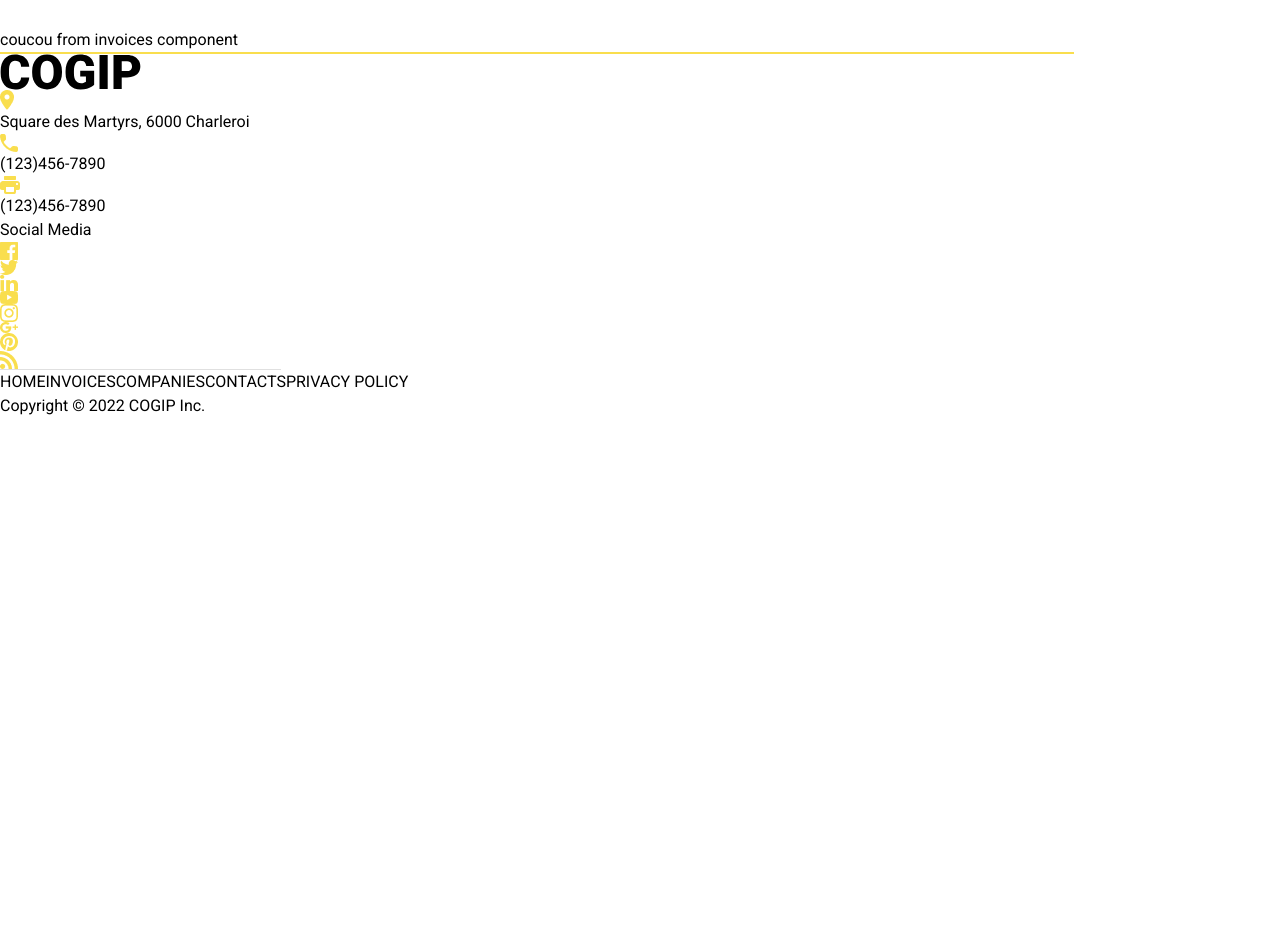
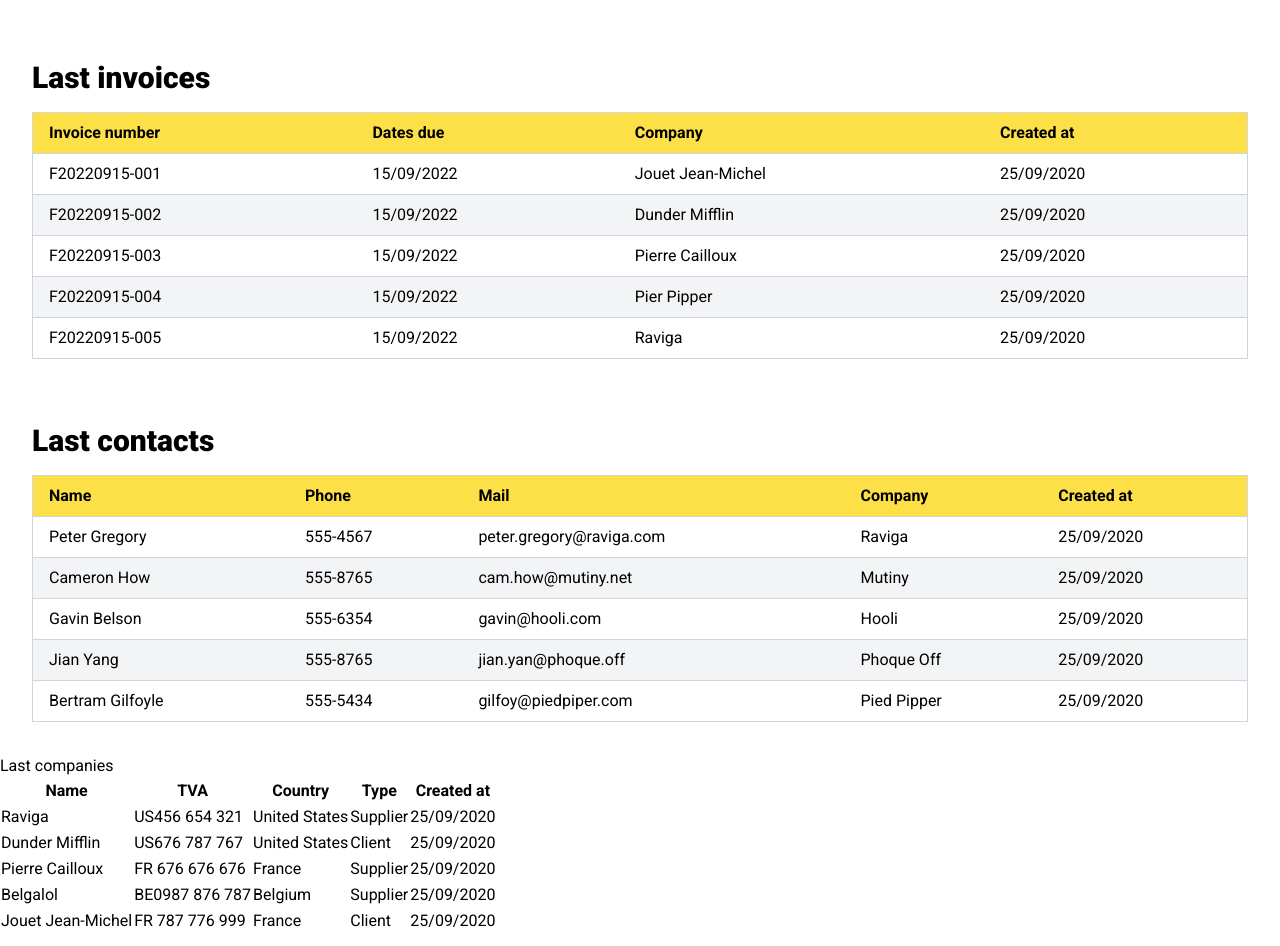
Before and after one commit to Justine-Frigo/Cogip_project_frontend, a Vue app: page / in a window 1280 px wide. Shown: the part 340-1286 px from the top of the page. Before the commit the page ends 800 px from the top, so only its background shows below. Built offline with nearby package versions, Linux system fonts and the light colour scheme.

Commit message:
front en cours

```diff
--- a/package.json
+++ b/package.json
@@ -9,6 +9,7 @@
     "preview": "vite preview"
   },
   "dependencies": {
+    "axios": "^1.7.2",
     "pinia": "^2.1.7",
     "vue": "^3.4.29",
     "vue-router": "^4.3.3"
--- /dev/null
+++ b/src/components/LastCompanies.vue
@@ -0,0 +1,69 @@
+<template>
+  <div> <h3>Last companies</h3>
+    <table>
+      <tr>
+        <th>Name</th>
+        <th>TVA</th>
+        <th>Country</th>
+        <th>Type</th>
+        <th>Created at</th>
+      </tr>
+
+      <tr>
+        <td>Raviga</td>
+        <td>US456 654 321</td>
+        <td>United States</td>
+        <td>Supplier</td>
+        <td>25/09/2020</td>
+      </tr>
+
+      <tr>
+        <td>Dunder Mifflin</td>
+        <td>US676 787 767</td>
+        <td>United States</td>
+        <td>Client</td>
+        <td>25/09/2020</td>
+      </tr>
+
+      <tr>
+        <td>Pierre Cailloux</td>
+        <td>FR 676 676 676</td>
+        <td>France</td>
+        <td>Supplier</td>
+        <td>25/09/2020</td>
+      </tr>
+
+      <tr>
+        <td>Belgalol</td>
+        <td>BE0987 876 787</td>
+        <td>Belgium</td>
+        <td>Supplier</td>
+        <td>25/09/2020</td>
+      </tr>
+
+      <tr>
+        <td>Jouet Jean-Michel</td>
+        <td>FR 787 776 999</td>
+        <td>France</td>
+        <td>Client</td>
+        <td>25/09/2020</td>
+      </tr>
+    </table></div>
+</template>
+
+<script>
+  export default {
+    name: 'LastCompanies',
+    data() {
+      return {}
+    },
+    computed: {},
+    mounted() {},
+    methods: {}
+  }
+</script>
+
+<!-- Add "scoped" attribute to limit CSS to this component only -->
+<style>
+
+</style>
--- /dev/null
+++ b/src/components/LastContacts.vue
@@ -0,0 +1,70 @@
+<template>
+  <div class="p-8">
+    <h3 class="text-3xl font-extrabold mb-4">Last contacts</h3>
+    <table class="min-w-full bg-white border border-gray-300">
+      <thead class="bg-yellow-300">
+        <tr>
+          <th class="py-2 px-4 border-b border-gray-300 text-left">Name</th>
+          <th class="py-2 px-4 border-b border-gray-300 text-left">Phone</th>
+          <th class="py-2 px-4 border-b border-gray-300 text-left">Mail</th>
+          <th class="py-2 px-4 border-b border-gray-300 text-left">Company</th>
+          <th class="py-2 px-4 border-b border-gray-300 text-left">Created at</th>
+        </tr>
+      </thead>
+      <tbody>
+        <tr class="odd:bg-white even:bg-gray-100">
+          <td class="py-2 px-4 border-b border-gray-300">Peter Gregory</td>
+          <td class="py-2 px-4 border-b border-gray-300">555-4567</td>
+          <td class="py-2 px-4 border-b border-gray-300">peter.gregory@raviga.com</td>
+          <td class="py-2 px-4 border-b border-gray-300">Raviga</td>
+          <td class="py-2 px-4 border-b border-gray-300">25/09/2020</td>
+        </tr>
+        <tr class="odd:bg-white even:bg-gray-100">
+          <td class="py-2 px-4 border-b border-gray-300">Cameron How</td>
+          <td class="py-2 px-4 border-b border-gray-300">555-8765</td>
+          <td class="py-2 px-4 border-b border-gray-300">cam.how@mutiny.net</td>
+          <td class="py-2 px-4 border-b border-gray-300">Mutiny</td>
+          <td class="py-2 px-4 border-b border-gray-300">25/09/2020</td>
+        </tr>
+        <tr class="odd:bg-white even:bg-gray-100">
+          <td class="py-2 px-4 border-b border-gray-300">Gavin Belson</td>
+          <td class="py-2 px-4 border-b border-gray-300">555-6354</td>
+          <td class="py-2 px-4 border-b border-gray-300">gavin@hooli.com</td>
+          <td class="py-2 px-4 border-b border-gray-300">Hooli</td>
+          <td class="py-2 px-4 border-b border-gray-300">25/09/2020</td>
+        </tr>
+        <tr class="odd:bg-white even:bg-gray-100">
+          <td class="py-2 px-4 border-b border-gray-300">Jian Yang</td>
+          <td class="py-2 px-4 border-b border-gray-300">555-8765</td>
+          <td class="py-2 px-4 border-b border-gray-300">jian.yan@phoque.off</td>
+          <td class="py-2 px-4 border-b border-gray-300">Phoque Off</td>
+          <td class="py-2 px-4 border-b border-gray-300">25/09/2020</td>
+        </tr>
+        <tr class="odd:bg-white even:bg-gray-100">
+          <td class="py-2 px-4 border-b border-gray-300">Bertram Gilfoyle</td>
+          <td class="py-2 px-4 border-b border-gray-300">555-5434</td>
+          <td class="py-2 px-4 border-b border-gray-300">gilfoy@piedpiper.com</td>
+          <td class="py-2 px-4 border-b border-gray-300">Pied Pipper</td>
+          <td class="py-2 px-4 border-b border-gray-300">25/09/2020</td>
+        </tr>
+      </tbody>
+    </table>
+  </div>
+</template>
+
+<script>
+export default {
+  name: 'LastContacts',
+  data() {
+    return {}
+  },
+  computed: {},
+  mounted() {},
+  methods: {}
+}
+</script>
+
+<!-- Add "scoped" attribute to limit CSS to this component only -->
+<style>
+
+</style>
--- a/src/components/LastInvoices.vue
+++ b/src/components/LastInvoices.vue
@@ -1,5 +1,49 @@
 <template>
-  <div>coucou from invoices component</div>
+  <div class="p-8">
+    <h3 class="text-3xl font-extrabold mb-4 ">Last invoices</h3>
+    <table class="min-w-full bg-white border border-gray-300">
+      <thead class="bg-yellow-300">
+        <tr>
+          <th class="py-2 px-4 border-b border-gray-300 text-left">Invoice number</th>
+          <th class="py-2 px-4 border-b border-gray-300 text-left">Dates due</th>
+          <th class="py-2 px-4 border-b border-gray-300 text-left">Company</th>
+          <th class="py-2 px-4 border-b border-gray-300 text-left">Created at</th>
+        </tr>
+      </thead>
+      <tbody>
+        <tr class="odd:bg-white even:bg-gray-100">
+          <td class="py-2 px-4 border-b border-gray-300">F20220915-001</td>
+          <td class="py-2 px-4 border-b border-gray-300">15/09/2022</td>
+          <td class="py-2 px-4 border-b border-gray-300">Jouet Jean-Michel</td>
+          <td class="py-2 px-4 border-b border-gray-300">25/09/2020</td>
+        </tr>
+        <tr class="odd:bg-white even:bg-gray-100">
+          <td class="py-2 px-4 border-b border-gray-300">F20220915-002</td>
+          <td class="py-2 px-4 border-b border-gray-300">15/09/2022</td>
+          <td class="py-2 px-4 border-b border-gray-300">Dunder Mifflin</td>
+          <td class="py-2 px-4 border-b border-gray-300">25/09/2020</td>
+        </tr>
+        <tr class="odd:bg-white even:bg-gray-100">
+          <td class="py-2 px-4 border-b border-gray-300">F20220915-003</td>
+          <td class="py-2 px-4 border-b border-gray-300">15/09/2022</td>
+          <td class="py-2 px-4 border-b border-gray-300">Pierre Cailloux</td>
+          <td class="py-2 px-4 border-b border-gray-300">25/09/2020</td>
+        </tr>
+        <tr class="odd:bg-white even:bg-gray-100">
+          <td class="py-2 px-4 border-b border-gray-300">F20220915-004</td>
+          <td class="py-2 px-4 border-b border-gray-300">15/09/2022</td>
+          <td class="py-2 px-4 border-b border-gray-300">Pier Pipper</td>
+          <td class="py-2 px-4 border-b border-gray-300">25/09/2020</td>
+        </tr>
+        <tr class="odd:bg-white even:bg-gray-100">
+          <td class="py-2 px-4 border-b border-gray-300">F20220915-005</td>
+          <td class="py-2 px-4 border-b border-gray-300">15/09/2022</td>
+          <td class="py-2 px-4 border-b border-gray-300">Raviga</td>
+          <td class="py-2 px-4 border-b border-gray-300">25/09/2020</td>
+        </tr>
+      </tbody>
+    </table>
+  </div>
 </template>
 
 <script>
@@ -14,7 +58,5 @@
 }
 </script>
 
-<!-- Add "scoped" attribute to limit CSS to this component only -->
 <style>
-
 </style>
--- a/src/layouts/MainLayout.vue
+++ b/src/layouts/MainLayout.vue
@@ -16,23 +16,35 @@
     <img class="w-11/12 -mb-4 m-auto" src="../assets/img/Rectangle 10.png" alt="rectangle">
   </header>
   <router-view class="mt-20"></router-view>
-  <footer>
-    <img src="../assets/img/line_footer.png" alt="yellow line">
-    <img src="../assets/img/logo_COGIP.svg" alt="logo cogip">
-    <p><img src="../assets/img/localisation.png" alt="localisation">Square des Martyrs, 6000 Charleroi</p>
-    <p><img src="../assets/img/phone.png" alt="phone">(123)456-7890</p>
-    <p><img src="../assets/img/fax.png" alt="fax">(123)456-7890</p>
-    <p>Social Media <img src="../assets/img/Facebook.png" alt="facebook"><img src="../assets/img/Twitter.png" alt="twitter"><img src="../assets/img/LinkedIn.png" alt="linkedin"><img src="../assets/img/Youtube.png" alt="youtube"><img src="../assets/img/Instagram.png" alt="Instagram"><img src="../assets/img/GooglePlus.png" alt="GooglePlus"><img src="../assets/img/Pinterest.png" alt="Pinterest"><img src="../assets/img/RSS.png" alt="RSS"></p>
-    <img src="../assets/img/Separation.png" alt="séparation">
-    <nav class="*:uppercase">
-      <router-link :to="{ name: 'Home' }">Home</router-link>
-        <router-link :to="{ name: 'Invoices' }">Invoices</router-link>
-        <router-link :to="{ name: 'Companies' }">Companies</router-link>
-        <router-link :to="{ name: 'Contacts' }">Contacts</router-link>
-      <a href="#">PRIVACY POLICY</a>
-    </nav>
-  <p>Copyright &copy; 2022 COGIP Inc.</p>
-    </footer>
+  <footer class="bg-white py-10">
+    <div class="flex justify-center"><img class="mt-10" src="../assets/img/line_footer.png" alt="yellow line"></div>
+    <div class="flex flex-col items-center mt-6">
+      <img src="../assets/img/logo_COGIP.svg" alt="logo cogip" class="mb-4">
+      <p class="flex items-center mb-2"><img class="mr-2" src="../assets/img/localisation.png" alt="localisation">Square des Martyrs, 6000 Charleroi</p>
+      <p class="flex items-center mb-2"><img class="mr-2" src="../assets/img/phone.png" alt="phone">(123)456-7890</p>
+      <p class="flex items-center mb-4"><img class="mr-2" src="../assets/img/fax.png" alt="fax">(123)456-7890</p>
+      <div class="flex items-center mb-4">
+        <span class="mr-2">Social Media</span>
+        <img class="mx-1" src="../assets/img/Facebook.png" alt="facebook">
+        <img class="mx-1" src="../assets/img/Twitter.png" alt="twitter">
+        <img class="mx-1" src="../assets/img/LinkedIn.png" alt="linkedin">
+        <img class="mx-1" src="../assets/img/Youtube.png" alt="youtube">
+        <img class="mx-1" src="../assets/img/Instagram.png" alt="Instagram">
+        <img class="mx-1" src="../assets/img/GooglePlus.png" alt="GooglePlus">
+        <img class="mx-1" src="../assets/img/Pinterest.png" alt="Pinterest">
+        <img class="mx-1" src="../assets/img/RSS.png" alt="RSS">
+      </div>
+      <img src="../assets/img/Separation.png" alt="séparation" class="mb-4">
+      <nav class="uppercase flex flex-wrap justify-center gap-6 mb-4">
+        <router-link :to="{ name: 'Home' }" class="hover:underline">Home</router-link>
+        <router-link :to="{ name: 'Invoices' }" class="hover:underline">Invoices</router-link>
+        <router-link :to="{ name: 'Companies' }" class="hover:underline">Companies</router-link>
+        <router-link :to="{ name: 'Contacts' }" class="hover:underline">Contacts</router-link>
+        <a href="#" class="hover:underline">PRIVACY POLICY</a>
+      </nav>
+      <p class="text-sm">&copy; 2022 COGIP Inc.</p>
+    </div>
+  </footer>
 </template>
 
 <script>
--- a/src/views/HomeView.vue
+++ b/src/views/HomeView.vue
@@ -1,15 +1,26 @@
 <template>
   <main>
     <LastInvoices/>
+    <LastContacts/>
+    <LastCompanies/>
+    <img src="../assets/img/black notebook and green arm.png" alt="notebook">
+    <img src="../assets/img/bulb.png" alt="bulb">
+    <h2>WORK BETTER IN YOUR COMPANY</h2>
+    <img src="../assets/img/yellow_rectangle_comments.png" alt="comments">
   </main>
 </template>
 <script>
+import LastContacts from '@/components/LastContacts.vue';
 import LastInvoices from '../components/LastInvoices.vue';
+import LastCompanies from '@/components/LastCompanies.vue';
 
 export default {
   name: 'HomeView.vue',
   components: {
-    LastInvoices
+    LastInvoices,
+    LastContacts,
+    LastCompanies
+
   },
   data() {
     return {}
```
Also changed, not shown: 1 other file (tests, documents, lock files or other folders). Lines whose indentation alone changed are shown as unchanged.
